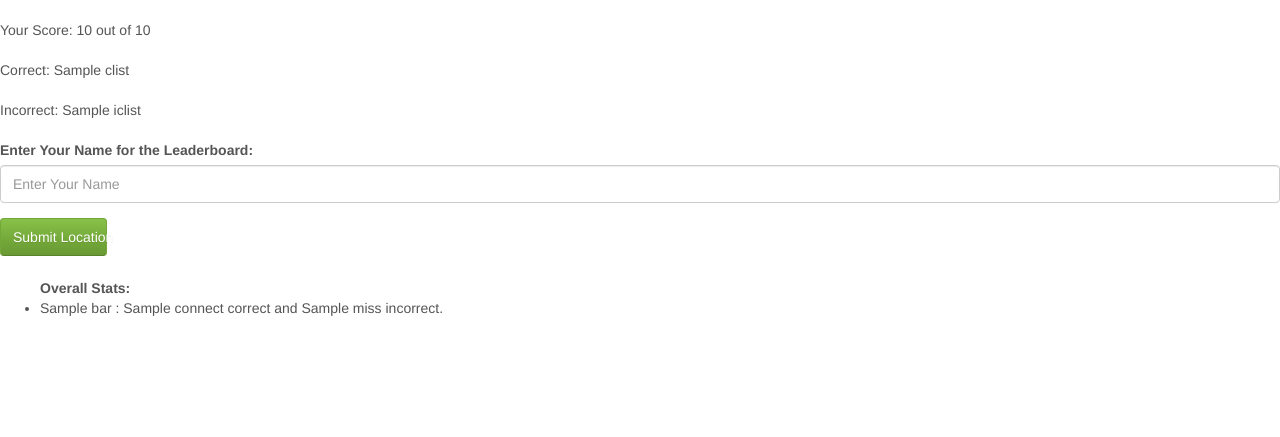
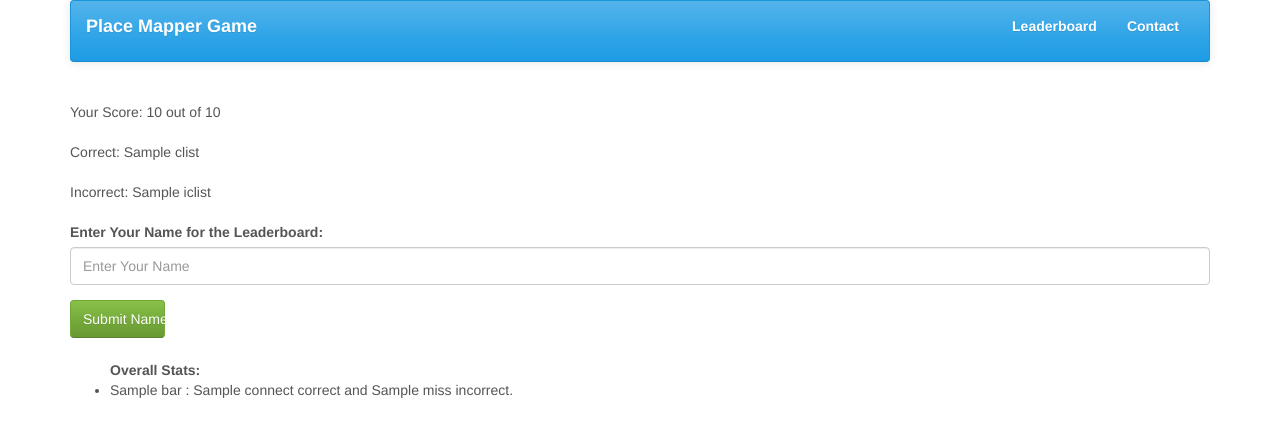
Before and after one commit to crazcarl/placemappergame, a Python web app: template templates/gameover.html in a window 1280 px wide. Shown: the top 437 px of the page. Run offline with Jinja, Linux system fonts and the light colour scheme; the template is opened without the code that fills it: most values are stand-ins (such as "Sample title", 1, 10 or a date in 2020); some libraries are stand-ins or nearby versions.

Commit message:
Look/Feel Changes. Memcaching fix

```diff
--- a/templates/gameover.html
+++ b/templates/gameover.html
@@ -1,11 +1,28 @@
 <!DOCTYPE html>
 <html>
-  <head>
-	<script src="/js/jquery.js"></script>
-  	<link href="/bootstrap/css/bootstrap.css" rel="stylesheet">
-	<script src="/bootstrap/js/bootstrap.js"></script>
+	<head>
+		<title>Place Mapper Game</title>
+		<script src="/js/jquery.js"></script>
+		<link href="/bootstrap/css/bootstrap.css" rel="stylesheet">
+		<script src="/bootstrap/js/bootstrap.js"></script>
+	</head>
+	<body>
 
-	<body>
+		<div class="container">
+
+			<div id="header" class="navbar navbar-default">
+				<strong><div class="nav navbar-nav navbar-header"><a href="/" class="navbar-brand">Place Mapper Game</a></div>
+				<!--If logged in, then don't display this -->
+				<div class="navbar-collapse collapse navbar-responsive-collapse">
+					<ul class="navbar-right">
+						<div class="nav navbar-nav"><li><a class="navbar-link" href="/leaderboard">Leaderboard</a></li></div>
+						<div class="nav navbar-nav"><li><a class="navbar-link" href="/contact">Contact</a></li></div>
+					</strong></ul>
+				</div>
+			</div>
+
+
+		{% if params['score'] != '0' or params['total'] != '0' %}
 		<br><div>Your Score: {{params['score']}} out of {{params['total']}}</div><br>
 		<div>Correct: {{params['clist']}}</div><br>
 		<div>Incorrect: {{params['iclist']}}</div><br>
@@ -16,9 +33,10 @@
 				<input type="text" class="form-control" name="name" placeholder="Enter Your Name" id="name">
 			</div>
 			<div class="form-group">
-				<button type="submit" class="btn btn-success col-md-1" id="submit">Submit Location</button>
+				<button type="submit" class="btn btn-success col-md-1" id="submit">Submit Name</button>
 			</div>
 		</form><br><br><br>
+		{% endif %}
 
 		<ul>
 		<strong>Overall Stats:</strong>
@@ -28,6 +46,7 @@
 		</li>
 		{% endfor %}
 		</ul>
+		</div>
 	</body>
 
 </html>
```
Also changed, not shown: handlers/maps.py (+4 -4 lines), templates/intro.html (+9 -4 lines), templates/leaderboard.html (+28 -0 lines).
